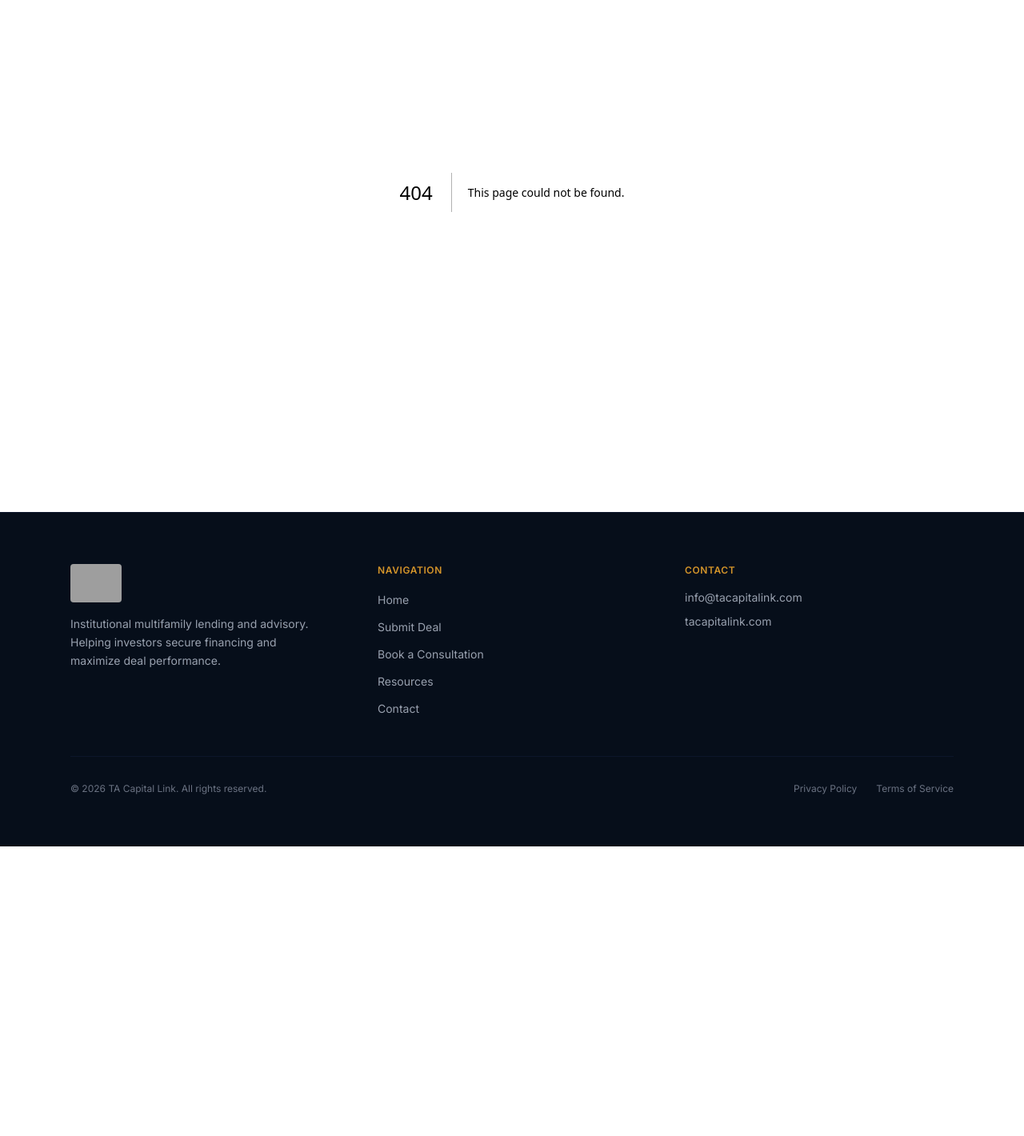
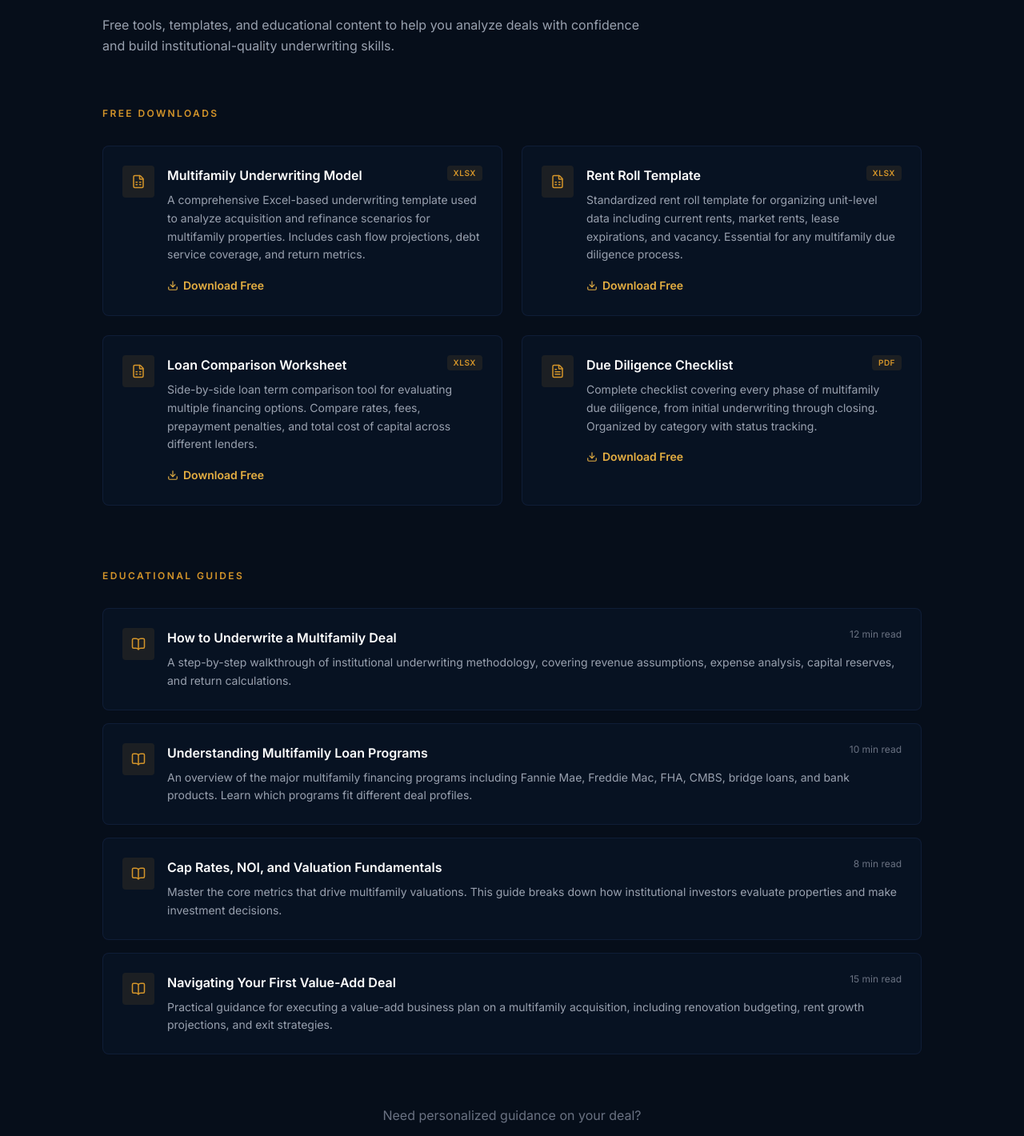
Before and after one commit to tobiabereoje/ta-capital-link, a Next.js app: page /resources in a window 1280 px wide. Before the commit this address had no page. Shown: the part 240-1660 px from the top of the page at 80% size. Before the commit the page ends 1298 px from the top, so only its background shows below. Built offline with nearby package versions, Linux system fonts and the light colour scheme; grey boxes are pictures that could not be loaded.

Commit message:
Add resources page

```diff
--- /dev/null
+++ b/src/app/resources/page.tsx
@@ -0,0 +1,167 @@
+import { Download, FileSpreadsheet, BookOpen, FileText, ArrowRight } from "lucide-react";
+import Link from "next/link";
+
+const downloads = [
+  {
+    title: "Multifamily Underwriting Model",
+    description:
+      "A comprehensive Excel-based underwriting template used to analyze acquisition and refinance scenarios for multifamily properties. Includes cash flow projections, debt service coverage, and return metrics.",
+    format: "XLSX",
+    icon: FileSpreadsheet,
+  },
+  {
+    title: "Rent Roll Template",
+    description:
+      "Standardized rent roll template for organizing unit-level data including current rents, market rents, lease expirations, and vacancy. Essential for any multifamily due diligence process.",
+    format: "XLSX",
+    icon: FileSpreadsheet,
+  },
+  {
+    title: "Loan Comparison Worksheet",
+    description:
+      "Side-by-side loan term comparison tool for evaluating multiple financing options. Compare rates, fees, prepayment penalties, and total cost of capital across different lenders.",
+    format: "XLSX",
+    icon: FileSpreadsheet,
+  },
+  {
+    title: "Due Diligence Checklist",
+    description:
+      "Complete checklist covering every phase of multifamily due diligence, from initial underwriting through closing. Organized by category with status tracking.",
+    format: "PDF",
+    icon: FileText,
+  },
+];
+
+const guides = [
+  {
+    title: "How to Underwrite a Multifamily Deal",
+    excerpt:
+      "A step-by-step walkthrough of institutional underwriting methodology, covering revenue assumptions, expense analysis, capital reserves, and return calculations.",
+    readTime: "12 min read",
+  },
+  {
+    title: "Understanding Multifamily Loan Programs",
+    excerpt:
+      "An overview of the major multifamily financing programs including Fannie Mae, Freddie Mac, FHA, CMBS, bridge loans, and bank products. Learn which programs fit different deal profiles.",
+    readTime: "10 min read",
+  },
+  {
+    title: "Cap Rates, NOI, and Valuation Fundamentals",
+    excerpt:
+      "Master the core metrics that drive multifamily valuations. This guide breaks down how institutional investors evaluate properties and make investment decisions.",
+    readTime: "8 min read",
+  },
+  {
+    title: "Navigating Your First Value-Add Deal",
+    excerpt:
+      "Practical guidance for executing a value-add business plan on a multifamily acquisition, including renovation budgeting, rent growth projections, and exit strategies.",
+    readTime: "15 min read",
+  },
+];
+
+export default function Resources() {
+  return (
+    <section className="px-6 py-16 md:py-24">
+      <div className="max-w-5xl mx-auto">
+        {/* Page Header */}
+        <div className="mb-16">
+          <div className="w-12 h-0.5 bg-gold-500 mb-6" />
+          <h1 className="text-3xl md:text-4xl font-display font-bold text-white mb-4">
+            Resources
+          </h1>
+          <p className="text-gray-400 leading-relaxed max-w-2xl">
+            Free tools, templates, and educational content to help you analyze
+            deals with confidence and build institutional-quality underwriting
+            skills.
+          </p>
+        </div>
+
+        {/* Downloads Section */}
+        <div className="mb-20">
+          <h2 className="text-xs font-semibold tracking-[0.2em] uppercase text-gold-500 mb-8">
+            Free Downloads
+          </h2>
+          <div className="grid md:grid-cols-2 gap-6">
+            {downloads.map((item) => (
+              <div
+                key={item.title}
+                className="bg-navy-900/40 border border-navy-800/60 rounded-lg p-6 transition-all duration-300 hover:border-gold-500/20 hover:bg-navy-900/60 group"
+              >
+                <div className="flex items-start gap-4">
+                  <div className="w-10 h-10 rounded bg-gold-500/10 flex items-center justify-center shrink-0 group-hover:bg-gold-500/20 transition-colors">
+                    <item.icon size={18} className="text-gold-500" />
+                  </div>
+                  <div className="flex-1">
+                    <div className="flex items-start justify-between gap-2 mb-2">
+                      <h3 className="text-base font-semibold text-white">
+                        {item.title}
+                      </h3>
+                      <span className="text-[10px] font-semibold tracking-wider uppercase text-gold-500 bg-gold-500/10 px-2 py-0.5 rounded shrink-0">
+                        {item.format}
+                      </span>
+                    </div>
+                    <p className="text-sm text-gray-400 leading-relaxed mb-4">
+                      {item.description}
+                    </p>
+                    <button className="inline-flex items-center text-sm font-semibold text-gold-400 hover:text-gold-300 transition-colors">
+                      <Download size={14} className="mr-1.5" />
+                      Download Free
+                    </button>
+                  </div>
+                </div>
+              </div>
+            ))}
+          </div>
+        </div>
+
+        {/* Guides Section */}
+        <div>
+          <h2 className="text-xs font-semibold tracking-[0.2em] uppercase text-gold-500 mb-8">
+            Educational Guides
+          </h2>
+          <div className="space-y-4">
+            {guides.map((guide) => (
+              <div
+                key={guide.title}
+                className="bg-navy-900/40 border border-navy-800/60 rounded-lg p-6 transition-all duration-300 hover:border-gold-500/20 hover:bg-navy-900/60 group cursor-pointer"
+              >
+                <div className="flex items-start gap-4">
+                  <div className="w-10 h-10 rounded bg-gold-500/10 flex items-center justify-center shrink-0 group-hover:bg-gold-500/20 transition-colors">
+                    <BookOpen size={18} className="text-gold-500" />
+                  </div>
+                  <div className="flex-1">
+                    <div className="flex items-start justify-between gap-4 mb-2">
+                      <h3 className="text-base font-semibold text-white group-hover:text-gold-400 transition-colors">
+                        {guide.title}
+                      </h3>
+                      <span className="text-xs text-gray-500 shrink-0">
+                        {guide.readTime}
+                      </span>
+                    </div>
+                    <p className="text-sm text-gray-400 leading-relaxed">
+                      {guide.excerpt}
+                    </p>
+                  </div>
+                </div>
+              </div>
+            ))}
+          </div>
+        </div>
+
+        {/* CTA */}
+        <div className="mt-16 text-center">
+          <p className="text-gray-500 mb-4">
+            Need personalized guidance on your deal?
+          </p>
+          <Link
+            href="/book-call"
+            className="inline-flex items-center justify-center px-7 py-3.5 bg-gold-500 text-navy-950 font-semibold text-sm tracking-wide uppercase rounded transition-all duration-300 hover:bg-gold-400"
+          >
+            Book a Consultation
+            <ArrowRight size={16} className="ml-2" />
+          </Link>
+        </div>
+      </div>
+    </section>
+  );
+}
```
